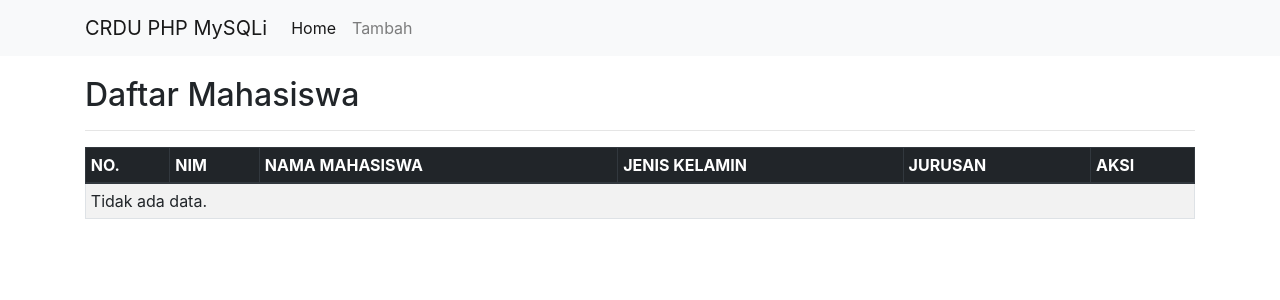
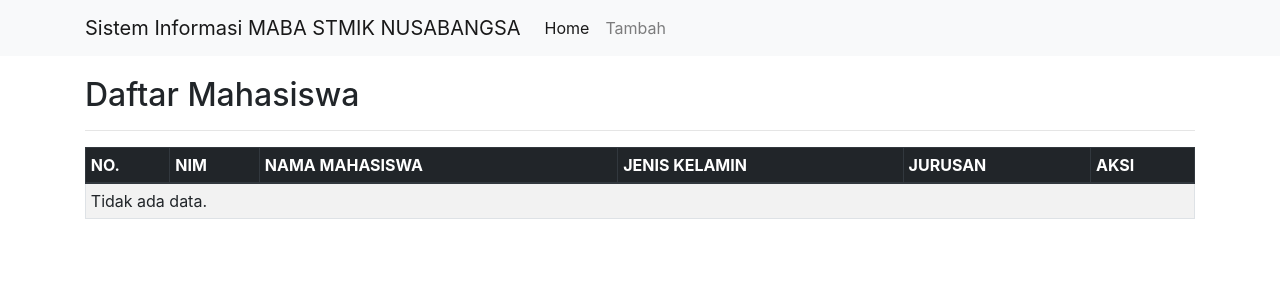
Before and after one commit to farman17/crudie, a PHP site: page / in a window 1280 px wide. Shown: the top 300 px of the page. Run offline with PHP 8.4, Linux system fonts and the light colour scheme; data that the repository does not hold is empty.

Commit message:
Update index.php

```diff
--- a/index.php
+++ b/index.php
@@ -5,14 +5,14 @@ include('config.php');
 <!DOCTYPE html>
 <html>
 <head>
-	<title>CRUD PHP MySQLi | TUTORIALWEB.NET</title>
+	<title>STMIK NUSABANGSA</title>
 	<link rel="stylesheet" href="https://stackpath.bootstrapcdn.com/bootstrap/4.1.3/css/bootstrap.min.css" integrity="sha384-MCw98/SFnGE8fJT3GXwEOngsV7Zt27NXFoaoApmYm81iuXoPkFOJwJ8ERdknLPMO" crossorigin="anonymous">
 
 </head>
 <body>
 	<nav class="navbar navbar-expand-lg navbar-light bg-light">
 		<div class="container">
-			<a class="navbar-brand" href="#">CRDU PHP MySQLi</a>
+			<a class="navbar-brand" href="#">Sistem Informasi MABA STMIK NUSABANGSA</a>
 			<button class="navbar-toggler" type="button" data-toggle="collapse" data-target="#navbarSupportedContent" aria-controls="navbarSupportedContent" aria-expanded="false" aria-label="Toggle navigation">
 				<span class="navbar-toggler-icon"></span>
 			</button>
```
